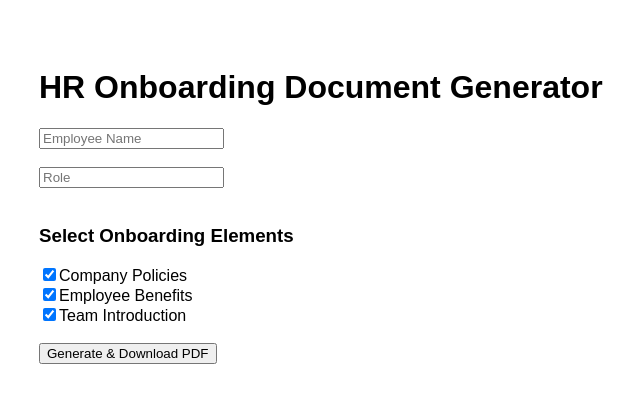
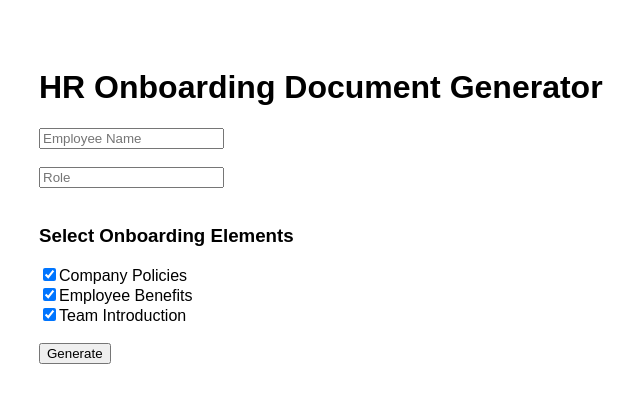
Before and after one commit to Jas0016/hr-onboarding-generator, a React (Create React App) app in the folder frontend/: page / in a window 1280 px wide. Shown: the top 402 px of the page, without its empty margins (9-649 px from the left). Built offline with nearby package versions, Linux system fonts and the light colour scheme.

Commit message:
Change button text to 'Generate' when loading

```diff
--- a/frontend/src/App.js
+++ b/frontend/src/App.js
@@ -116,7 +116,7 @@ function App() {
       <br /><br />
 
       <button onClick={generateDocument} disabled={loading}>
-        {loading ? "Generating..." : "Generate & Download PDF"}
+        {loading ? "Generating..." : "Generate"}
       </button>
     </div>
   );
```
